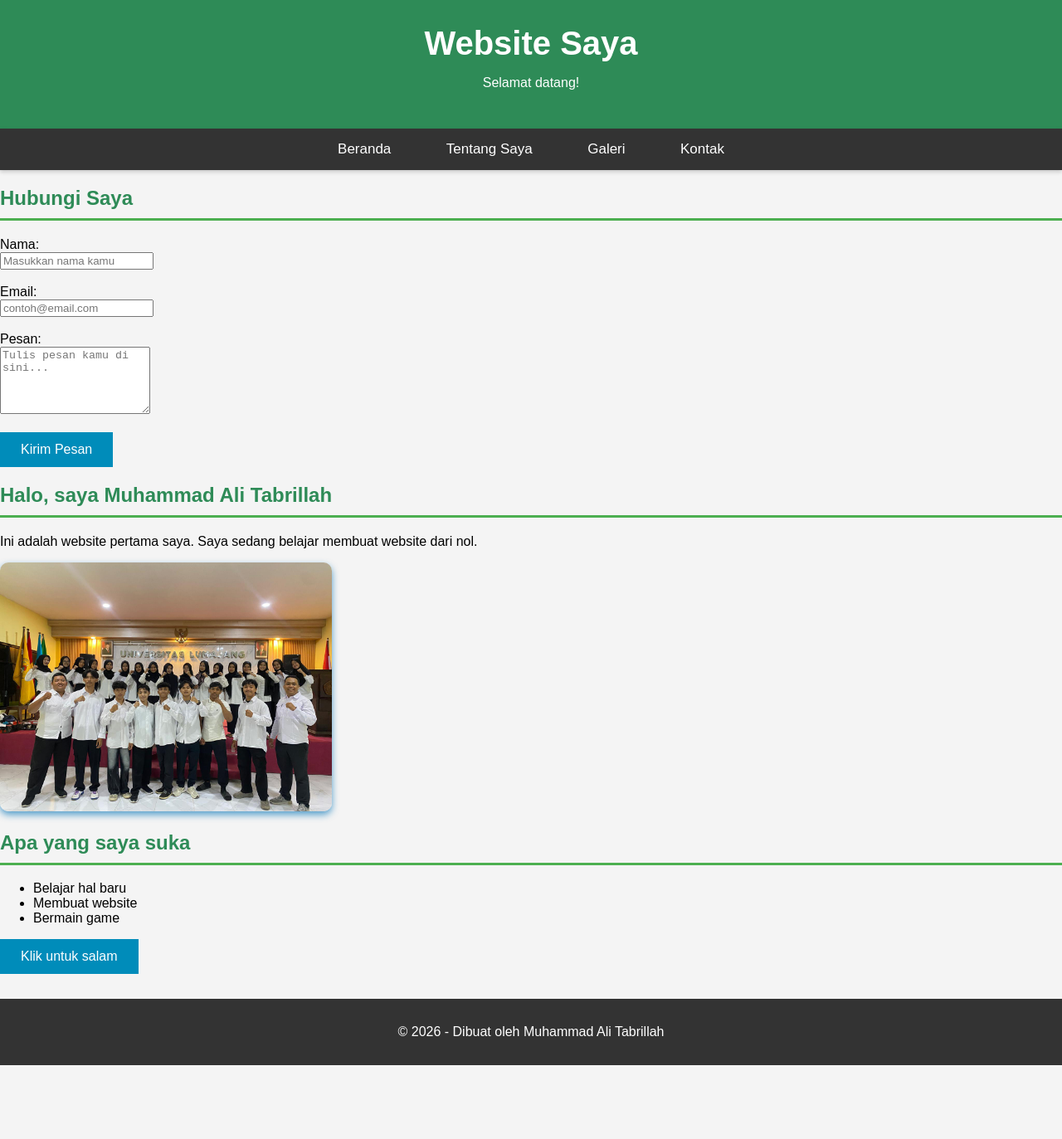
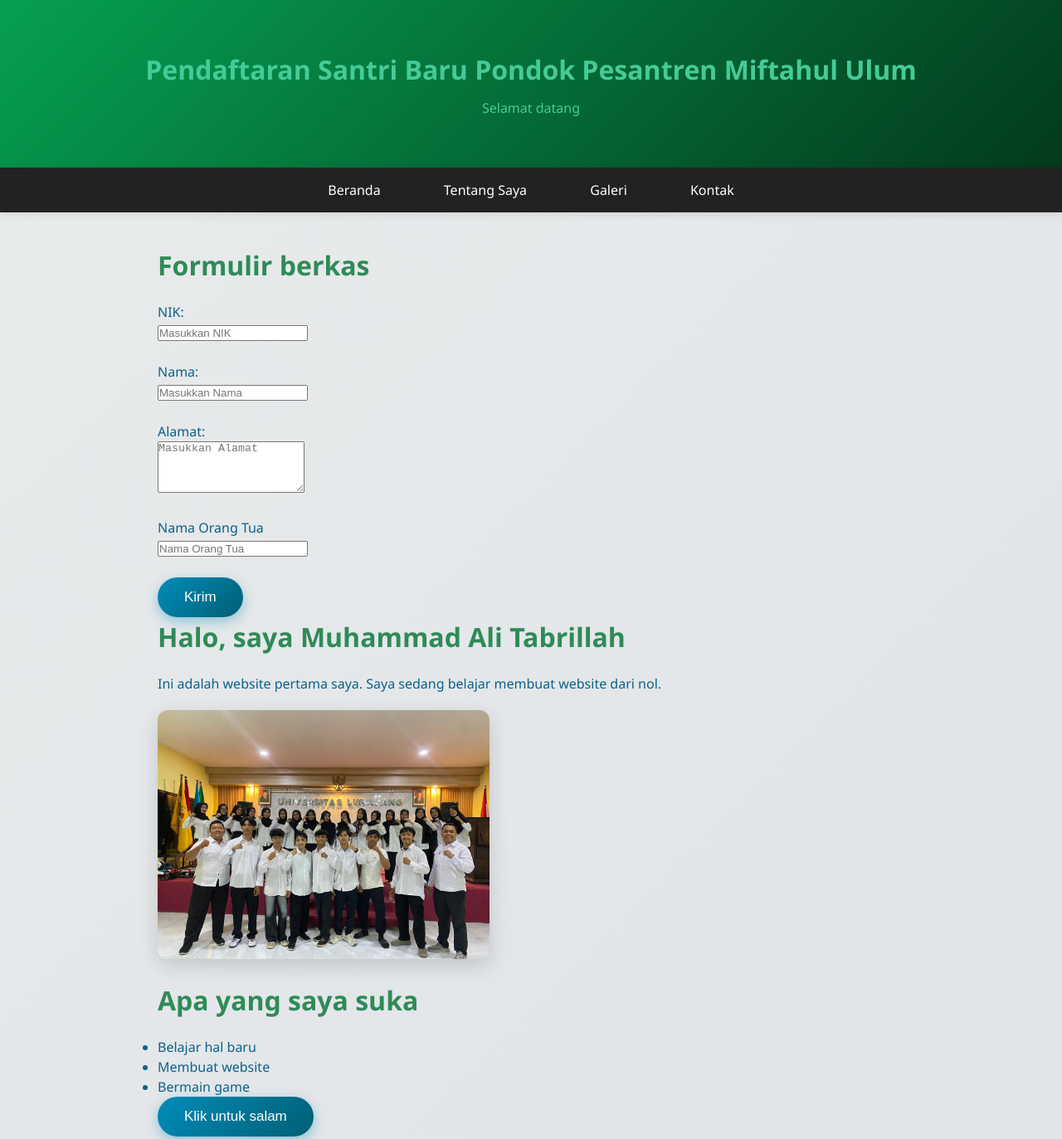
Before and after one commit to alitabrillah-source/website_saya, a plain HTML site: page index.html in a window 1280 px wide. Shown: the top 1373 px of the page at 83% size. Before the commit the page ends 1284 px from the top, so only its background shows below. Drawn offline with Linux system fonts and the light colour scheme.

Commit message:
Add files via upload

```diff
--- a/index.html
+++ b/index.html
@@ -10,8 +10,8 @@
 
     <!-- HEADER -->
     <header>
-        <h1>Website Saya</h1>
-        <p>Selamat datang!</p>
+        <h1>Pendaftaran Santri Baru Pondok Pesantren Miftahul Ulum</h1>
+        <p>Selamat datang</p>
     </header>
 
     <!-- NAVIGASI (Menu) -->
@@ -24,18 +24,20 @@
 
     <!-- ISI UTAMA -->
     <main>
-<h2>Hubungi Saya</h2>
+<h2>Formulir berkas</h2>
 <form id="contactForm">
+    <label for="NIK">NIK:</label><br>
+    <input type="number" id="NIK" placeholder="Masukkan NIK" required><br><br>
+
     <label for="nama">Nama:</label><br>
-    <input type="text" id="nama" placeholder="Masukkan nama kamu" required><br><br>
+    <input type="text" id="nama" placeholder="Masukkan Nama" required><br><br>
 
-    <label for="email">Email:</label><br>
-    <input type="email" id="email" placeholder="contoh@email.com" required><br><br>
+    <label for="alamat">Alamat:</label><br>
+    <textarea id="alamat" rows="4" placeholder="Masukkan Alamat" required></textarea><br><br>
+    <label for="namaorangtua">Nama Orang Tua</label><br>
+    <input type="text" id="namaorangtua" placeholder="Nama Orang Tua" required><br><br>
 
-    <label for="pesan">Pesan:</label><br>
-    <textarea id="pesan" rows="5" placeholder="Tulis pesan kamu di sini..." required></textarea><br><br>
-
-    <button type="submit">Kirim Pesan</button>
+    <button type="submit">Kirim</button>
 </form>
 
         <h2>Halo, saya Muhammad Ali Tabrillah</h2>
--- a/style.css
+++ b/style.css
@@ -1,78 +1,159 @@
+* {
+    margin: 0;
+    padding: 0;
+    box-shadow: border-box;
+}
+
 body {
-    font-family: Arial, sans-serif;
-    margin: 0;
-    background-color: #f4f4f4;
+    font-family: 'Segoe UI', Arial, sans-serif;
+    line-height: 1.5;
+    color: hsl(199, 88%, 29%);
+    background: linear-gradient(135deg, rgb(233, 235, 235) 0%, #e0e3e8 100%);
+    min-height: 100vh;
 }
 
 header {
-    background-color: #2e8b57;
-    color: white;
+    background: linear-gradient(135deg, #06a053, #033a1b);
+    color: rgb(68, 203, 151);
     text-align: center;
-    padding: 30px;
+    padding: 60px 20px;
+    box-shadow: 0 4px 15px rgba(42, 182, 7, 0.589);
 }
 
-/* Navigasi Modern */
+header h1 {
+    font-size: 2em;
+    margin-bottom: 10px;
+}
+
 nav {
-    background-color: #333;
+    background-color: #222;
     padding: 15px 0;
     text-align: center;
-    box-shadow: 0 2px 5px rgba(0,0,0,0.2);
+    position: sticky;
+    top: 0;
+    z-index: 100;
+    box-shadow: 0 2px 10px rgba(0,0,0,0.1);
 }
 
 nav a {
     color: white;
-    margin: 0 20px;
+    margin: 0 18px;
     text-decoration: none;
-    font-size: 17px;
-    padding: 8px 16px;
-    border-radius: 5px;
-    transition: all 0.3s;
+    font-weight: 500;
+    padding: 10px 18px;
+    border-radius: 25px;
+    transition: 0.3s;
 }
 
 nav a:hover {
     background-color: #4CAF50;
-    color: white;
-    transform: scale(1.05);
+    transform: translateY(-3px);
 }
 
-/* Memberi jarak antar link */
-nav a + a {
-    margin-left: 10px;
+main {
+    max-width: 900px;
+    margin: 40px auto;
+    padding: 0 20px;
 }
 
-footer {
-    background-color: #333;
-    color: white;
-    text-align: center;
-    padding: 15px;
-    margin-top: 30px;
-}
-
-button {
-    padding: 12px 25px;
-    font-size: 16px;
-    background-color: #008cba;
-    color: white;
-    border: none;
-    cursor: pointer;
-}
-
-button:hover {
-    background-color: #005f73;
-}
-/* Biar lebih modern */
-h1 {
-    font-size: 2.5em;
-    margin: 0;
+section {
+    margin-bottom: 50px;
+    background: white;
+    padding: 30px;
+    border-radius: 15px;
+    box-shadow: 0 5px 20px rgba(0,0,0,0.08);
 }
 
 h2 {
     color: #2e8b57;
-    border-bottom: 3px solid #4CAF50;
-    padding-bottom: 10px;
+    margin-bottom: 20px;
+    font-size: 2em;
 }
 
 img {
-    border-radius: 10px;
-    box-shadow: 0 4px 8px hsla(203, 94%, 37%, 0.675);
+    max-width: 100%;
+    border-radius: 12px;
+    box-shadow: 0 8px 25px rgba(0,0,0,0.15);
+    margin: 20px 0;
 }
+
+button {
+    background: linear-gradient(135deg, #008cba, #005f73);
+    color: white;
+    padding: 14px 32px;
+    font-size: 17px;
+    border: none;
+    border-radius: 50px;
+    cursor: pointer;
+    transition: 0.3s;
+    box-shadow: 0 5px 15px rgba(0,140,186,0.4);
+}
+
+button:hover {
+    transform: translateY(-5px);
+    box-shadow: 0 10px 20px rgba(0,140,186,0.5);
+}
+
+footer {
+    background-color: #222;
+    color: white;
+    text-align: center;
+    padding: 25px;
+    margin-top: 50px;
+}
+
+/* Responsive */
+@media (max-width: 600px) {
+    header h1 { font-size: 2.2em; }
+    nav a { margin: 8px; padding: 8px 14px; }
+}
+/* Animasi */
+header {
+    animation: fadeInDown 1s ease-out;
+}
+
+main section {
+    opacity: 0;
+    transform: translateY(30px);
+    animation: fadeInDown 0.8s forwards;
+    animation-delay: 0.2s;
+}
+
+img {
+    transition: transform 10 s ease;
+}
+
+img:hover {
+    transform: scale(1.05);
+}
+
+button {
+    transition: all 0.4s ease;
+}
+
+button:hover {
+    transform: translateY(-5px) scale(1.05);
+}
+
+/* Keyframes Animasi */
+@keyframes fadeInDown {
+    from {
+        opacity: 0;
+        transform: translateY(-50px);
+    }
+    to {
+        opacity: 1;
+        transform: translateY(0);
+    }
+}
+
+@keyframes fadeInUp {
+    from {
+        opacity: 0;
+        transform: translateY(40px);
+    }
+    to {
+        opacity: 1;
+        transform: translateY(0);
+    }
+}
```
